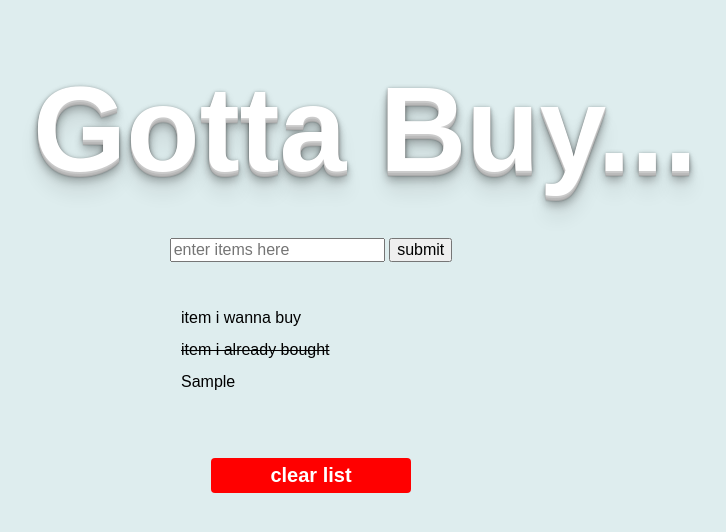
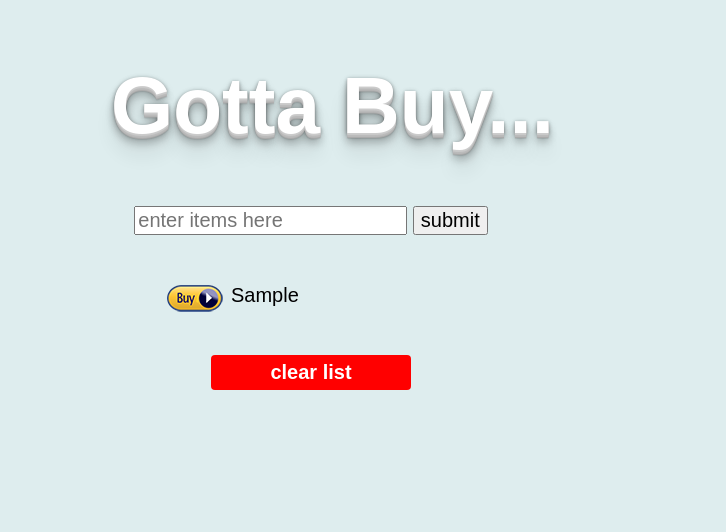
Before and after one commit to derekfogge/gotta-buy, a plain HTML site: page index.html in a window 1280 px wide. Both pictures are taken after typing "Sample" into the empty fields and a click on the input "submit". Shown: the whole page, without its empty margins (329-1055 px from the left). Drawn offline with Linux system fonts and the light colour scheme.

Commit message:
turn shopping list items into amazon links

```diff
--- a/index.html
+++ b/index.html
@@ -20,11 +20,10 @@
 						</form>
 
 							<ul id="shoppinglist">
-								<li>item i wanna buy</li>
-								<li class="bought">item i already bought</li>
+
 							</ul>
 
-							<div id="clear-btn" class="btn">clear list</div>
+							<p id="clear-btn" class="btn">clear list</p>
 
 
 					</div><!-- end main -->
--- /dev/null
+++ b/scripts-ck.js
@@ -0,0 +1 @@
+$(document).ready(function(){console.log("ready");$(document).on("click","#listbuilder-btn",function(){var e=$("#listbuilder").val();$("#shoppinglist").append('<li><a target="_blank" href="http://www.amazon.com/s/keywords='+e+'"><img class="buy" src="buy.png" /></a>'+e+"</li>");$("#listbuilder").val("");console.log("list item added");return!1});$(document).on("click","#shoppinglist li",function(){$(this).toggleClass("bought");console.log("item clicked")});$("#clear-btn").on("click",function(){$(".bought").hide();console.log("list cleared")})});
--- a/scripts.js
+++ b/scripts.js
@@ -1,9 +1,14 @@
 $(document).ready(function(){
 	console.log('ready');
 
-	//add items to list when text is submitted
+	//add items to list when text is submitted, and wrap
+	//them in a link to amazon
 	$(document).on('click', '#listbuilder-btn', function () {
-		$('#shoppinglist').append('<li>' + $('#listbuilder').val() + '</li>');
+
+		var listItem = $('#listbuilder').val();
+
+		$('#shoppinglist').append('<li><a target="_blank" href="http://www.amazon.com/s/keywords=' + listItem + '"><img class="buy" src="buy.png" /></a>' + listItem + '</li>');
+
 		$('#listbuilder').val('');
 
 
--- a/styles.css
+++ b/styles.css
@@ -7,6 +7,7 @@ html, body{
 body{
 	margin:0 auto;
 	background-color: #deedee;
+	font-size: 20px;
 }
 
 .main{
@@ -17,20 +18,23 @@ body{
 }
 
 h1{
-	display: block;
-	margin:0 -78px 40px;
 	white-space: nowrap;
 	font-family: sans-serif;
-	font-size: 120px;
+	font-size:80px;
 	color: rgb(255, 255, 255);
 	text-shadow: rgb(204, 204, 204) 0px 1px 0px, rgb(201, 201, 201) 0px 2px 0px, rgb(187, 187, 187) 0px 3px 0px, rgb(185, 185, 185) 0px 4px 0px, rgb(170, 170, 170) 0px 5px 0px, rgba(0, 0, 0, 0.0980392) 0px 6px 1px, rgba(0, 0, 0, 0.0980392) 0px 0px 5px, rgba(0, 0, 0, 0.298039) 0px 1px 3px, rgba(0, 0, 0, 0.14902) 0px 3px 5px, rgba(0, 0, 0, 0.2) 0px 5px 10px, rgba(0, 0, 0, 0.2) 0px 10px 10px, rgba(0, 0, 0, 0.0980392) 0px 20px 20px;
+	-webkit-transition: .2s all linear;
+		 -moz-transition: .2s all linear;
+	     -o-transition: .2s all linear;
+		      transition: .2s all linear;
 }
 
 ul{
 	margin: 40px auto;
 	list-style: none;
 	line-height: 2;
-	width: 300px;
+	width: 50%;
+	text-align: center;
 }
 
 li{
@@ -44,7 +48,7 @@ li{
 
 .btn{
 	width: 50%;
-	margin: 60px auto;
+	margin: 0 auto;
 	font-size: 20px;
 	font-weight: bold;
 	padding:6px 0;
@@ -54,6 +58,11 @@ li{
 	cursor: pointer;
 }
 
+.buy{
+	position: absolute;
+	margin: 10px -64px 0;
+}
+
 
 @media only screen and (max-width : 480px) {
 	h1{
```
Also changed, not shown: buy.png (added).
